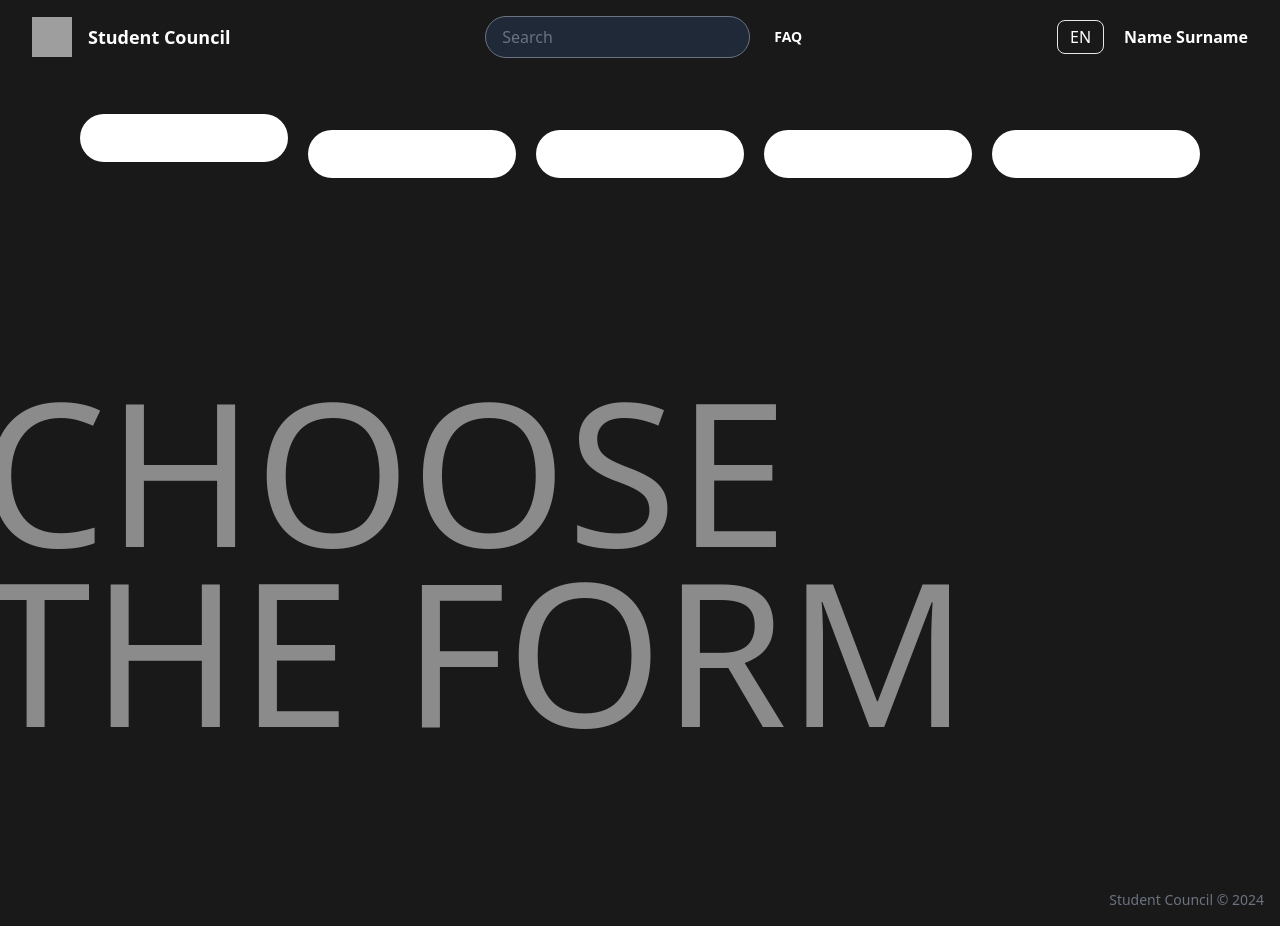
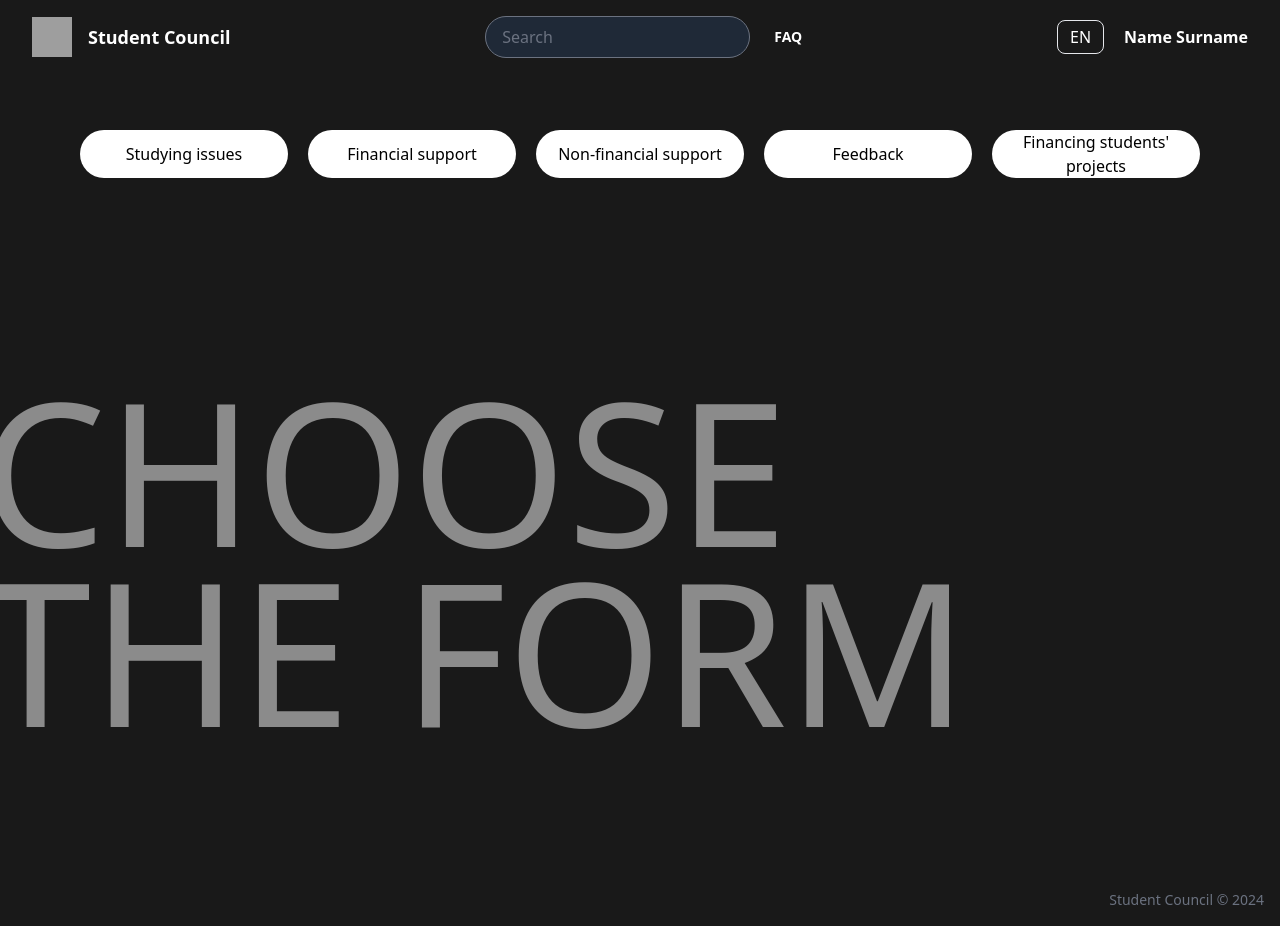
Before and after one commit to VukIG/Website-Famnit, a SvelteKit app: page /form in a window 1280 px wide. Built offline with nearby package versions, Linux system fonts and the light colour scheme; grey boxes are pictures that could not be loaded.

Commit message:
Forms page UI started

```diff
--- a/src/routes/form/+page.svelte
+++ b/src/routes/form/+page.svelte
@@ -1,21 +1,40 @@
-<script>
-    const buttons = [
-    "Studying issues",
-    "Financial support",
-    "Non-financial support",
-    "Feedback",
-    "Financing students' projects"
+<script lang="ts">
+  // Define the button array and its initial state
+  interface ButtonState {
+    label: string;
+    isClicked: boolean;
+  }
+
+  let buttons: ButtonState[] = [
+    { label: "Studying issues", isClicked: false },
+    { label: "Financial support", isClicked: false },
+    { label: "Non-financial support", isClicked: false },
+    { label: "Feedback", isClicked: false },
+    { label: "Financing students' projects", isClicked: false }
   ];
+
+  function handleButtonClick(index: number): void {
+    buttons = buttons.map((button, i) => ({
+      ...button,
+      isClicked: i === index // Set isClicked true for the clicked button, false for others
+    }));
+  }
 </script>
+
 <div class="w-[100vw] h-[100vh] bg-[#191919]">
-    <div class="space-y-4 flex justify-center aling-center gap-5 pt-10 rounded-xl">
-      {#each buttons as button}
-        <button class="w-[13em] rounded-3xl h-[3em] bg-white z-10">
-          {button}
-        </button>
-      {/each}
-    </div>
 
-    <h1 class="text-[#8B8B8B] text-[200px] w-[100vw] absolute bottom-[180px] left-[-20px] z-0">CHOOSE</h1>
-    <h1 class="text-[#8B8B8B] text-[200px] w-[100vw] absolute bottom-0 left-[-20px] z-0">THE FORM</h1>
+  <div class="space-y-4 flex justify-center align-center gap-5 pt-10 rounded-xl">
+    {#each buttons as button, i}
+      <button
+        on:click={() => handleButtonClick(i)}
+        class="w-[13em] rounded-3xl h-[3em] mt-4 text-black z-10 bg-white"
+        style="background-color: {button.isClicked ? '#0543FF' : '#FFFFFF'}; color: {button.isClicked ? 'white' : 'black'}"
+      >
+      {button.label}
+      </button>
+    {/each}
   </div>
+
+  <h1 class="text-[#8B8B8B] text-[200px] w-[100vw] absolute bottom-[180px] left-[-20px] z-0">CHOOSE</h1>
+  <h1 class="text-[#8B8B8B] text-[200px] w-[100vw] absolute bottom-0 left-[-20px] z-0">THE FORM</h1>
+</div>
```
